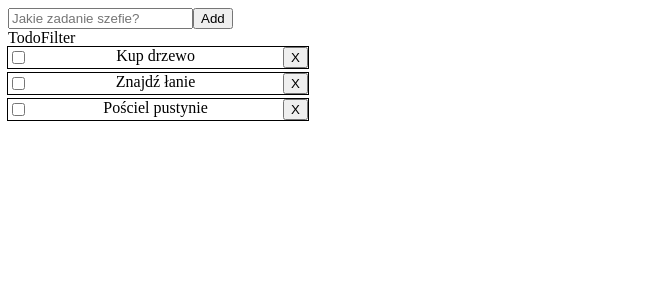
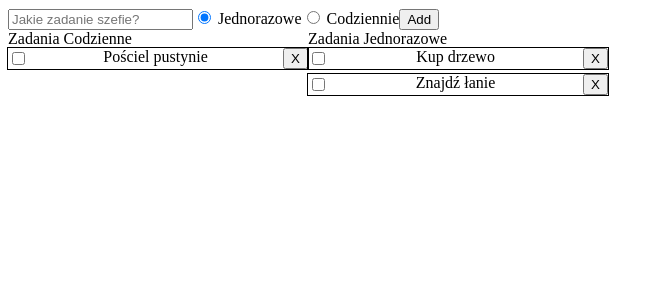
Before and after one commit to KBulka/to-do-list, a React (Vite) app: page / in a window 1280 px wide. Shown: the top 300 px of the page, without its empty margins (0-665 px from the left). Built offline with nearby package versions, Linux system fonts and the light colour scheme.

Commit message:
Rozbicie na dwa todolisty

```diff
--- a/src/App.jsx
+++ b/src/App.jsx
@@ -1,14 +1,14 @@
 import { useState } from 'react'
 import TodoSearch from './component/TodoSearch'
-import TodoFilter from './component/TodoFilter'
-import TodoList from './component/Todolist'
+import TodoListDaily from './component/TodoListDaily'
+import TodoListOnetime from './component/TodoListOnetime'
 
 function App() {
 
   let[todos,setTodos] = useState ([
-    {id: 0, task: "Kup drzewo", status: "Active"},
-    {id: 1, task: " Znajdź łanie", status: "Active"},
-    {id: 2, task: "Pościel pustynie", status: "Active"}
+    {id: 0, task: "Kup drzewo", status: "Active", category: "onetime"},
+    {id: 1, task: " Znajdź łanie", status: "Active", category: "onetime"},
+    {id: 2, task: "Pościel pustynie", status: "Active", category: "daily"}
   ])
 
   const addTodo = (data) => {
@@ -23,8 +23,11 @@ function App() {
   return (
   <div className="todo-container">
     <TodoSearch add_todo = {addTodo}/>
-    <TodoFilter />
-    <TodoList todos ={todos} delete_todo = {deleteTodo}/>
+    <div className="todo-list-content">
+       <TodoListDaily todos = {todos} delete_todo = {deleteTodo}/>
+       <TodoListOnetime todos ={todos} delete_todo = {deleteTodo}/>
+    </div>
+
   </div>
   )
 }
--- a/src/component/TodoFilter.jsx
+++ /dev/null
@@ -1,9 +0,0 @@
-import React from 'react'
-
-const TodoFilter = () => {
-  return (
-    <div>TodoFilter</div>
-  )
-}
-
-export default TodoFilter
--- /dev/null
+++ b/src/component/TodoListDaily.jsx
@@ -0,0 +1,22 @@
+import React from 'react'
+
+const TodoListDaily = ({ todos, delete_todo }) => {
+  return (
+    <div className="todo-list">
+        Zadania Codzienne
+      {todos.map((todo) =>
+        todo.category === 'daily' ? (
+          <div className="task" key={todo.id}>
+            <input type="checkbox" />
+            {todo.task}
+            <button className="delete" onClick={() => delete_todo(todo.id)}>
+              X
+            </button>
+          </div>
+        ) : null
+      )}
+    </div>
+  )
+}
+
+export default TodoListDaily
--- /dev/null
+++ b/src/component/TodoListOnetime.jsx
@@ -0,0 +1,22 @@
+import React from 'react'
+
+const TodoListOnetime = ({ todos, delete_todo }) => {
+  return (
+    <div className="todo-list">
+        Zadania Jednorazowe
+      {todos.map((todo) =>
+        todo.category === 'onetime' ? (
+          <div className="task" key={todo.id}>
+            <input type="checkbox" />
+            {todo.task}
+            <button className="delete" onClick={() => delete_todo(todo.id)}>
+              X
+            </button>
+          </div>
+        ) : null
+      )}
+    </div>
+  )
+}
+
+export default TodoListOnetime
--- a/src/component/TodoSearch.jsx
+++ b/src/component/TodoSearch.jsx
@@ -1,17 +1,48 @@
-import React from 'react'
+import React, { useState } from 'react'
 import { useForm } from 'react-hook-form'
 
-const TodoSearch = ({add_todo}) => {
+const TodoSearch = ({ add_todo }) => {
+  const { register, handleSubmit, reset } = useForm()
+  const [category, setCategory] = useState('onetime')
 
-const {register, handleSubmit, reset } = useForm()
+  const handleCategoryChange = (e) => {
+    setCategory(e.target.value)
+  }
 
   return (
     <div className="todo-search">
-      <form action='' onSubmit={handleSubmit((data)=> {
-                add_todo(data)
-                reset()
-      })}>
-        <input type="text" placeholder='Jakie zadanie szefie?' {...register("task", {required: true})} />
+      <form
+        action=""
+        onSubmit={handleSubmit((data) => {
+          add_todo({ ...data, category })
+          reset()
+        })}
+      >
+        <input
+          type="text"
+          placeholder="Jakie zadanie szefie?"
+          {...register('task', { required: true })}
+        />
+
+        <input
+          type="radio"
+          name="category"
+          id="onetime"
+          value="onetime"
+          checked={category === 'onetime'}
+          onChange={handleCategoryChange}
+        />{' '}
+        <label>Jednorazowe</label>
+        <input
+          type="radio"
+          name="category"
+          id="daily"
+          value="daily"
+          checked={category === 'daily'}
+          onChange={handleCategoryChange}
+        />{' '}
+        <label>Codziennie</label>
+
         <button>Add</button>
       </form>
     </div>
--- a/src/component/Todolist.jsx
+++ /dev/null
@@ -1,20 +0,0 @@
-import React from 'react'
-
-const Todolist = ({todos, delete_todo}) => {
-  return (
-
-    <div className="todo-list">
-
-      { todos.map( todo =>
-        <div className="task" key={todo.id}>
-          <input type='checkbox'/>
-         {todo.task}
-         <button className='delete' onClick={()=> delete_todo(todo.id)}>X</button>
-        </div>)}
-
-    </div>
-
-  )
-}
-
-export default Todolist
--- a/src/index.css
+++ b/src/index.css
@@ -7,6 +7,9 @@
   outline: 0.5px solid black;
   justify-content: space-between;
 }
+.todo-list-content{
+  display: flex;
+}
 
 button
 {
```
